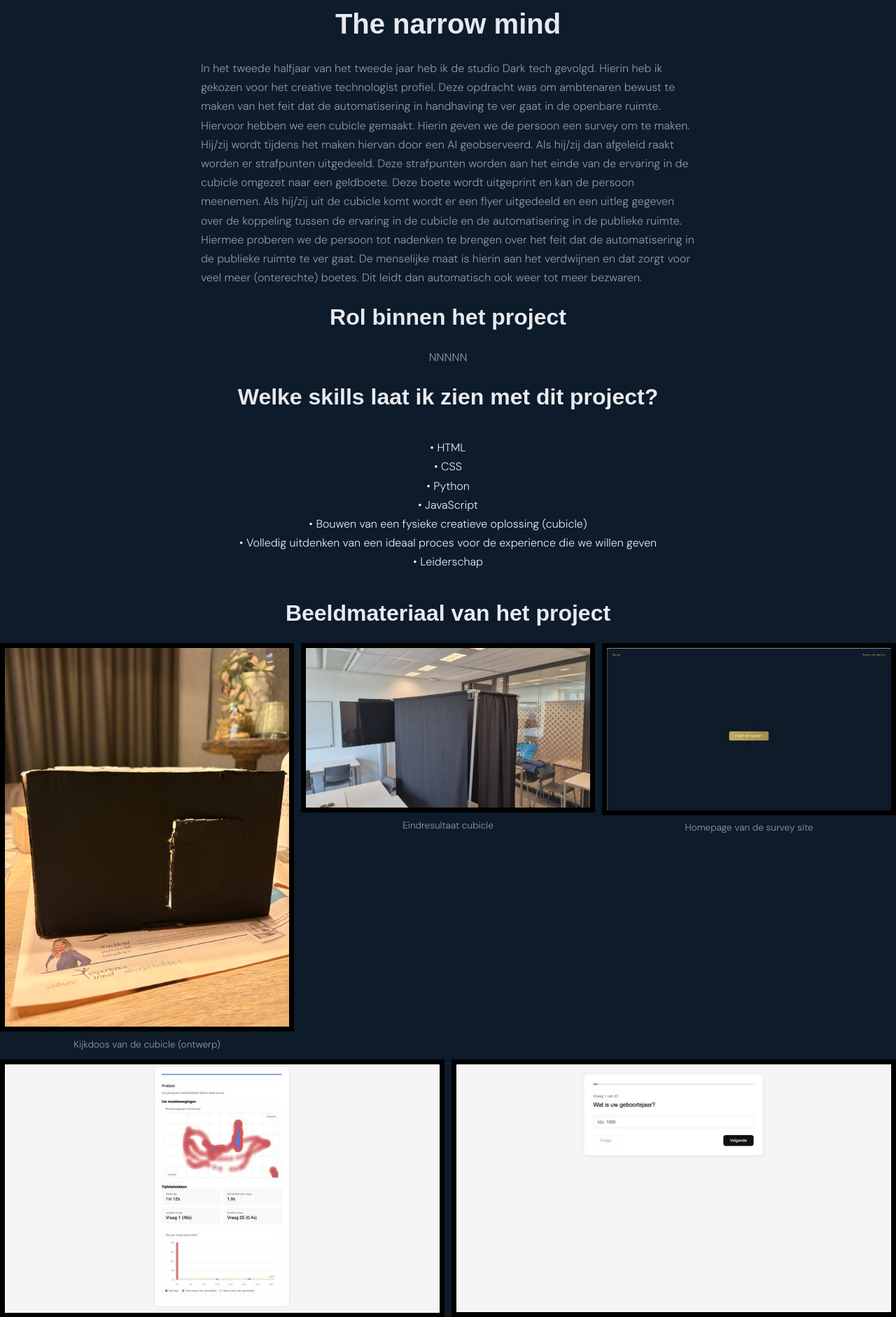
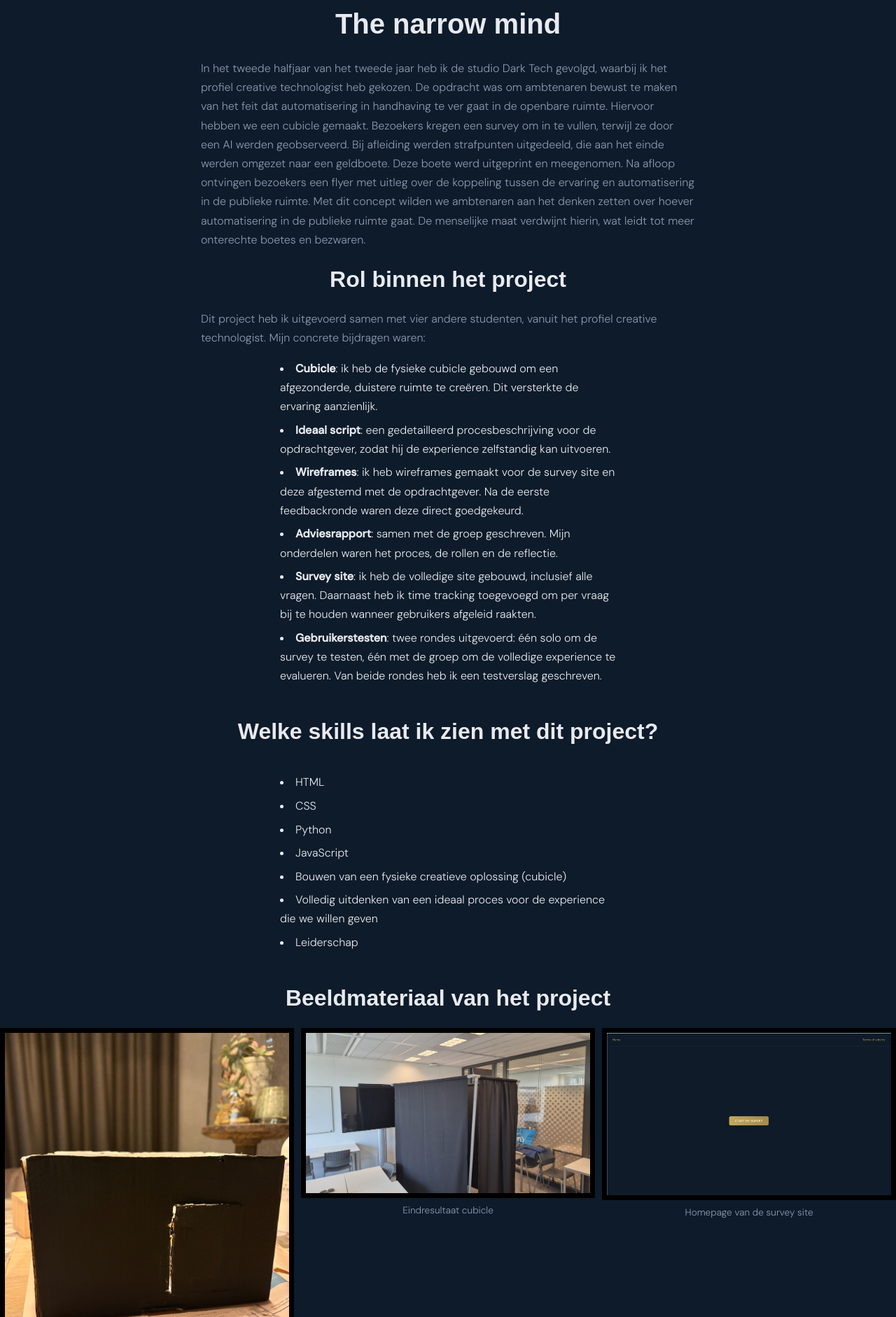
Before and after one commit to Jaydenalsemgeest/JaydenAlsemgeest.github.io, a Flask app: page /darktech in a window 1280 px wide. Shown: the part 70-1952 px from the top of the page at 70% size. Run offline with Flask 3, Linux system fonts and the light colour scheme.

Commit message:
feat: enhance dark tech project description and improve CSS for skills list layout

```diff
--- a/Portfolio/static/css/style.css
+++ b/Portfolio/static/css/style.css
@@ -596,19 +596,18 @@ h1, h2, h3, h4, h5, h6 {
   height: 100%;
   padding: 0.75rem;
 }
+
 .skills {
-  display: flex;
-  justify-content: center;
-  width: 100%;
-}
-.skills ul {
-  display: inline-block;
-  text-align: center;
-  list-style: none;
+  padding: 0;
+  margin: 0 25rem 0 25rem;
+  text-align: left;
+  list-style: inside;
 }
 
-.skills ul li::before {
-  content: "• ";
+.skills li {
+  margin: 0 0 0.4rem 0;
+  display: list-item;
+  text-indent: 0;
 }
 
 .images {
@@ -635,3 +634,20 @@ h1, h2, h3, h4, h5, h6 {
   color: var(--text-muted);
   margin-top: 0.4rem;
 }
+
+.rol {
+  padding: 0;
+  margin: 0 25rem 0 25rem;
+  text-align: left;
+  list-style: inside;
+}
+
+.rol li {
+  margin: 0 0 0.4rem 0;
+  display: list-item;
+  text-indent: 0;
+}
+
+b {
+  font-weight: bold;
+}
--- a/Portfolio/templates/darktech.html
+++ b/Portfolio/templates/darktech.html
@@ -16,22 +16,30 @@
     <main>
         <h1>The narrow mind</h1>
         <p>
-            In het tweede halfjaar van het tweede jaar heb ik de studio Dark tech gevolgd.
-            Hierin heb ik gekozen voor het creative technologist profiel.
-            Deze opdracht was om ambtenaren bewust te maken van het feit dat de automatisering in handhaving te ver gaat in de openbare ruimte.
+            In het tweede halfjaar van het tweede jaar heb ik de studio Dark Tech gevolgd, waarbij ik het profiel creative technologist heb gekozen.
+            De opdracht was om ambtenaren bewust te maken van het feit dat automatisering in handhaving te ver gaat in de openbare ruimte.
             Hiervoor hebben we een cubicle gemaakt.
-            Hierin geven we de persoon een survey om te maken.
-            Hij/zij wordt tijdens het maken hiervan door een AI geobserveerd.
-            Als hij/zij dan afgeleid raakt worden er strafpunten uitgedeeld.
-            Deze strafpunten worden aan het einde van de ervaring in de cubicle omgezet naar een geldboete.
-            Deze boete wordt uitgeprint en kan de persoon meenemen.
-            Als hij/zij uit de cubicle komt wordt er een flyer uitgedeeld en een uitleg gegeven over de koppeling tussen de ervaring in de cubicle en de automatisering in de publieke ruimte.
-            Hiermee proberen we de persoon tot nadenken te brengen over het feit dat de automatisering in de publieke ruimte te ver gaat.
-            De menselijke maat is hierin aan het verdwijnen en dat zorgt voor veel meer (onterechte) boetes.
-            Dit leidt dan automatisch ook weer tot meer bezwaren.
+            Bezoekers kregen een survey om in te vullen, terwijl ze door een AI werden geobserveerd.
+            Bij afleiding werden strafpunten uitgedeeld, die aan het einde werden omgezet naar een geldboete.
+            Deze boete werd uitgeprint en meegenomen.
+            Na afloop ontvingen bezoekers een flyer met uitleg over de koppeling tussen de ervaring en automatisering in de publieke ruimte.
+            Met dit concept wilden we ambtenaren aan het denken zetten over hoever automatisering in de publieke ruimte gaat.
+            De menselijke maat verdwijnt hierin, wat leidt tot meer onterechte boetes en bezwaren.
         </p>
         <h2>Rol binnen het project</h2>
-        <p>NNNNN</p>
+        <p>
+            Dit project heb ik uitgevoerd samen met vier andere studenten, vanuit het profiel creative technologist.
+            Mijn concrete bijdragen waren:
+            <ul class="rol">
+                <li><b>Cubicle</b>: ik heb de fysieke cubicle gebouwd om een afgezonderde, duistere ruimte te creëren. Dit versterkte de ervaring aanzienlijk.</li>
+                <li><b>Ideaal script</b>: een gedetailleerd procesbeschrijving voor de opdrachtgever, zodat hij de experience zelfstandig kan uitvoeren.</li>
+                <li><b>Wireframes</b>: ik heb wireframes gemaakt voor de survey site en deze afgestemd met de opdrachtgever. Na de eerste feedbackronde waren deze direct goedgekeurd.</li>
+                <li><b>Adviesrapport</b>: samen met de groep geschreven. Mijn onderdelen waren het proces, de rollen en de reflectie.</li>
+                <li><b>Survey site</b>: ik heb de volledige site gebouwd, inclusief alle vragen. Daarnaast heb ik time tracking toegevoegd om per vraag bij te houden wanneer gebruikers afgeleid raakten.</li>
+                <li><b>Gebruikerstesten</b>: twee rondes uitgevoerd: één solo om de survey te testen, één met de groep om de volledige experience te evalueren. Van beide rondes heb ik een testverslag geschreven.</li>
+            </ul>
+
+        </p>
         <h2>Welke skills laat ik zien met dit project?</h2>
         <p>
             <div class="skills">
```
